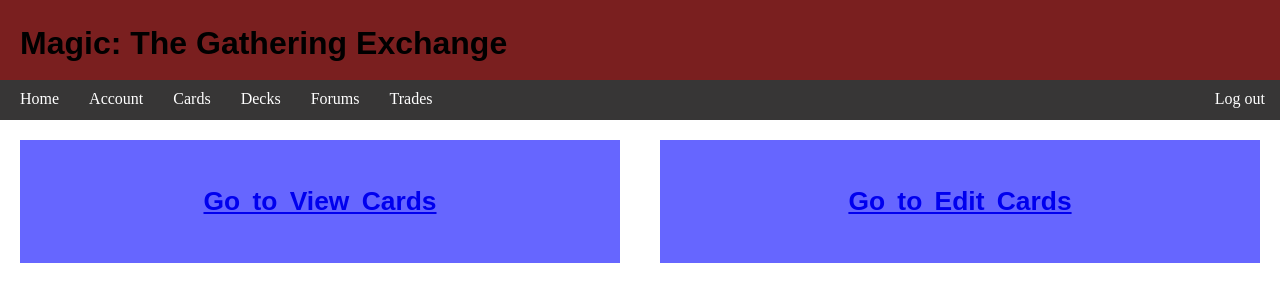
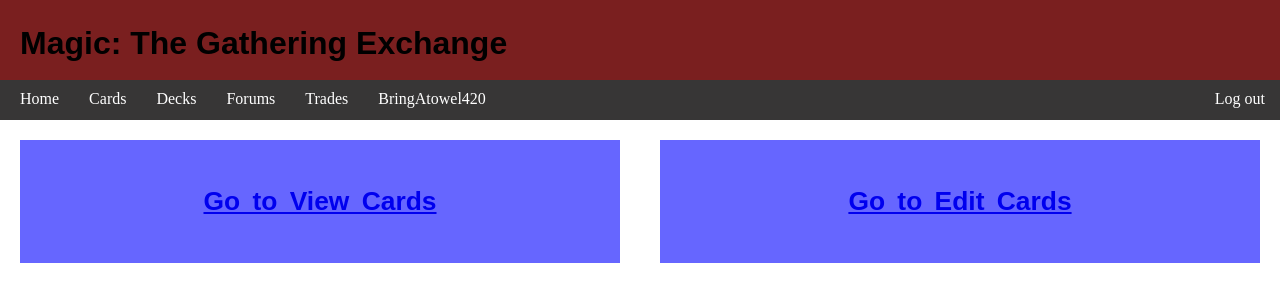
Before and after one commit to stribyw/CS340_GROUPproj_MTG, a PHP site: page /cards_overview.php in a window 1280 px wide. Shown: the top 300 px of the page. Run offline with PHP 8.4, Linux system fonts and the light colour scheme; a user stored in the database is signed in; data that the repository does not hold is empty; some libraries are stand-ins or nearby versions.

Commit message:
Add files via upload

```diff
--- a/CS340/MTG_site/cards_overview.php
+++ b/CS340/MTG_site/cards_overview.php
@@ -1,3 +1,4 @@
+<?php session_start(); ?>
 <!DOCTYPE html>
 <?php
 $currentpage="Cards Overview";
--- a/CS340/MTG_site/header.php
+++ b/CS340/MTG_site/header.php
@@ -1,17 +1,27 @@
+<?php session_start(); ?>
 <header>
 	<h1><a>Magic: The Gathering Exchange</a></h1>
 	<nav>
 		<ul class="navbar-list">
 			<li class="navbar-item"><a href="home.php">Home</a></li>
-			<li class="navbar-item"><a href="account.php">Account</a></li>
-			<li class="navbar-item"><a href="cards_overview.php">Cards</a></li>
-			<li class="navbar-item"><a href="decks_overview.php">Decks</a></li>
-			<li class="navbar-item"><a href="view_discussions.php">Forums</a></li>
-			<li class="navbar-item"><a href="my_trades.php">Trades</a></li>
+
+			<?php
+
+			if ($_SESSION['User_ID'] != '') {
+
+				echo "<li class='navbar-item'><a href='cards_overview.php'>Cards</a></li>";
+				echo "<li class='navbar-item'><a href='decks_overview.php'>Decks</a></li>";
+				echo "<li class='navbar-item'><a href='view_discussions.php'>Forums</a></li>";
+				echo "<li class='navbar-item'><a href='my_trades.php'>Trades</a></li>";
+				echo "<li class='navbar-item'><a href='account.php'>" . $_SESSION['User_ID'] . "<a/></li>";
+
+			}
+			?>
 			<li class="navbar-item navbar-right"><a href="#">Log out</a></li>
 		</ul>
 	</nav>
 </header>
+
 
 
 <html>
```
Also changed, not shown: CS340/MTG_site/view_cards.php (+3 -4 lines).
